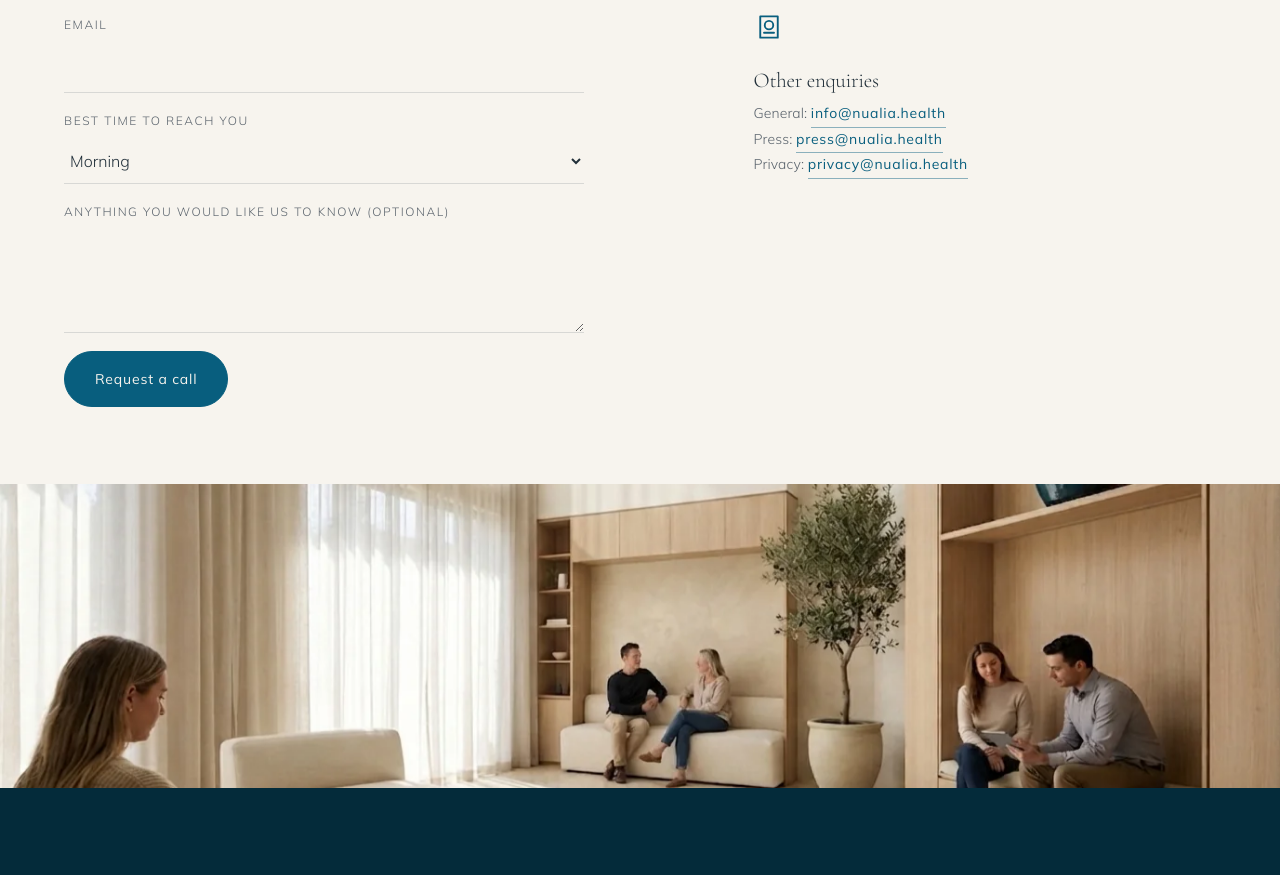
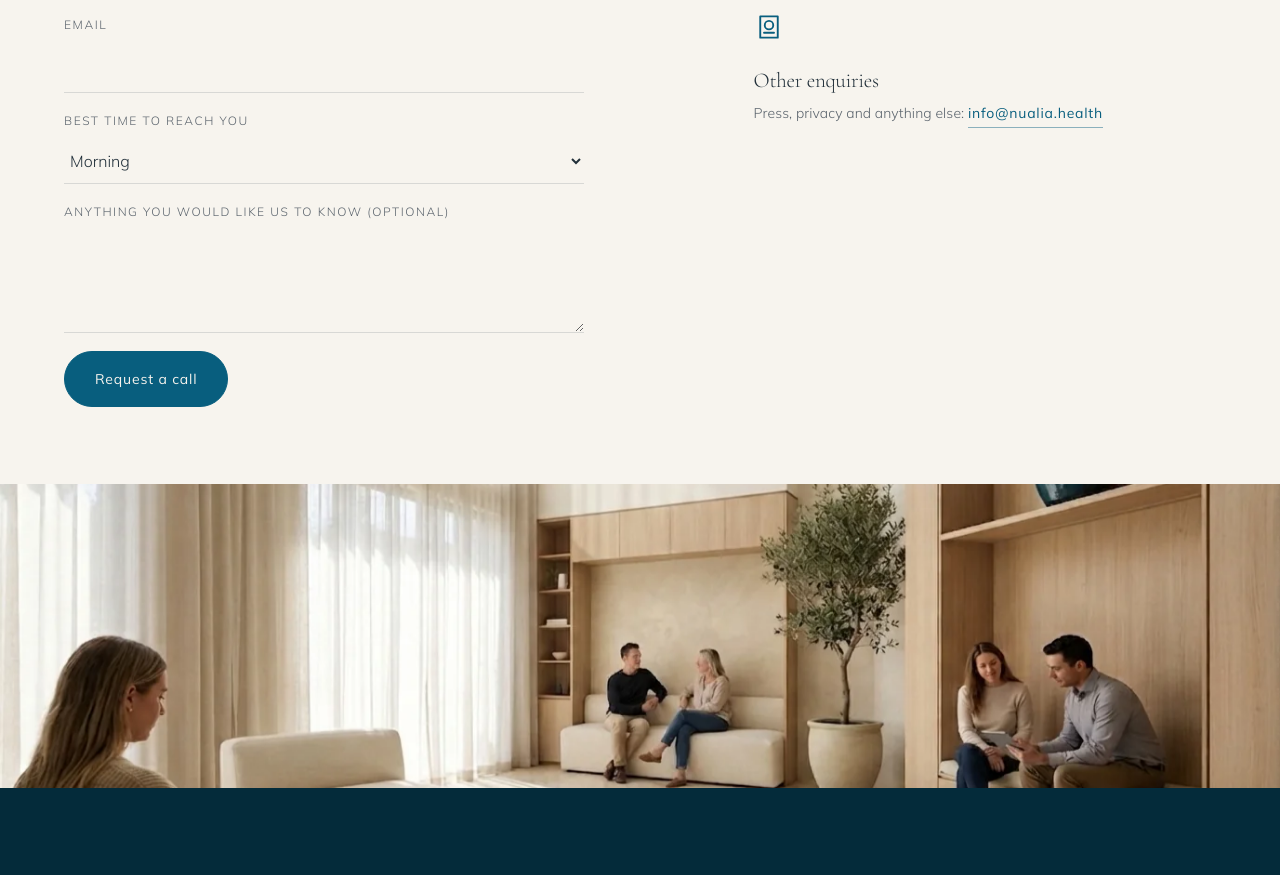
Before and after one commit to fabricebertinchamps-hub/nualia-site, a plain HTML site: page contact.html in a window 1280 px wide. Shown: the part 898-1773 px from the top of the page. Drawn offline with Linux system fonts and the light colour scheme.

Commit message:
Consolidate every contact address on the site to info at nualia.health

```diff
--- a/contact.html
+++ b/contact.html
@@ -67,9 +67,7 @@
           <span class="icon" style="--is:30px" aria-hidden="true"><svg xmlns="http://www.w3.org/2000/svg" viewBox="0 0 24 24" fill="none" stroke="currentColor" color="currentColor" stroke-width="1.5" stroke-linecap="round" stroke-linejoin="round"><path d="M 5 3.5 L 19 3.5 L 19 20.5 L 5 20.5 Z"/><circle cx="12" cy="10.5" r="3.4"/><line x1="8" y1="16.6" x2="16" y2="16.6"/></svg></span>
           <h3 class="d4" style="margin:16px 0 8px">Other enquiries</h3>
           <p class="small quiet">
-            General: <a class="lnk" href="mailto:info@nualia.health">info@nualia.health</a><br>
-            Press: <a class="lnk" href="mailto:press@nualia.health">press@nualia.health</a><br>
-            Privacy: <a class="lnk" href="mailto:privacy@nualia.health">privacy@nualia.health</a>
+            Press, privacy and anything else: <a class="lnk" href="mailto:info@nualia.health">info@nualia.health</a>
           </p>
         </div>
       </div>
```
Also changed, not shown: privacy.html (+1 -1 lines).
